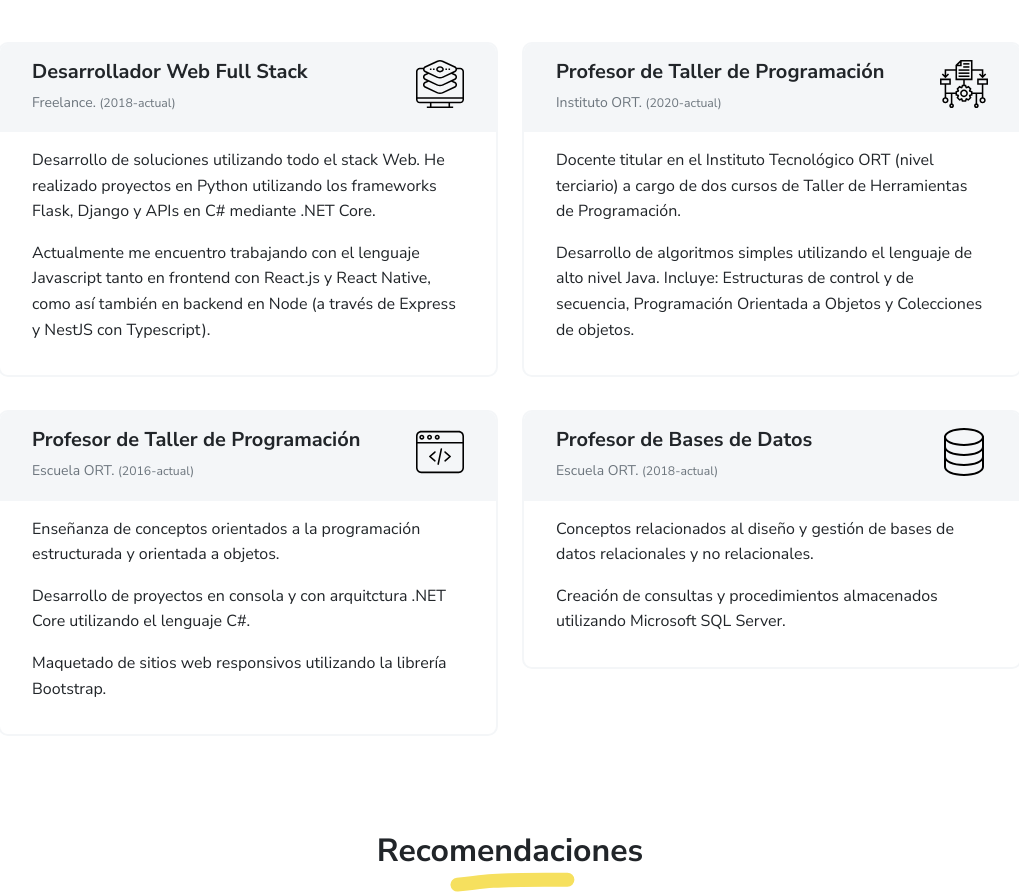
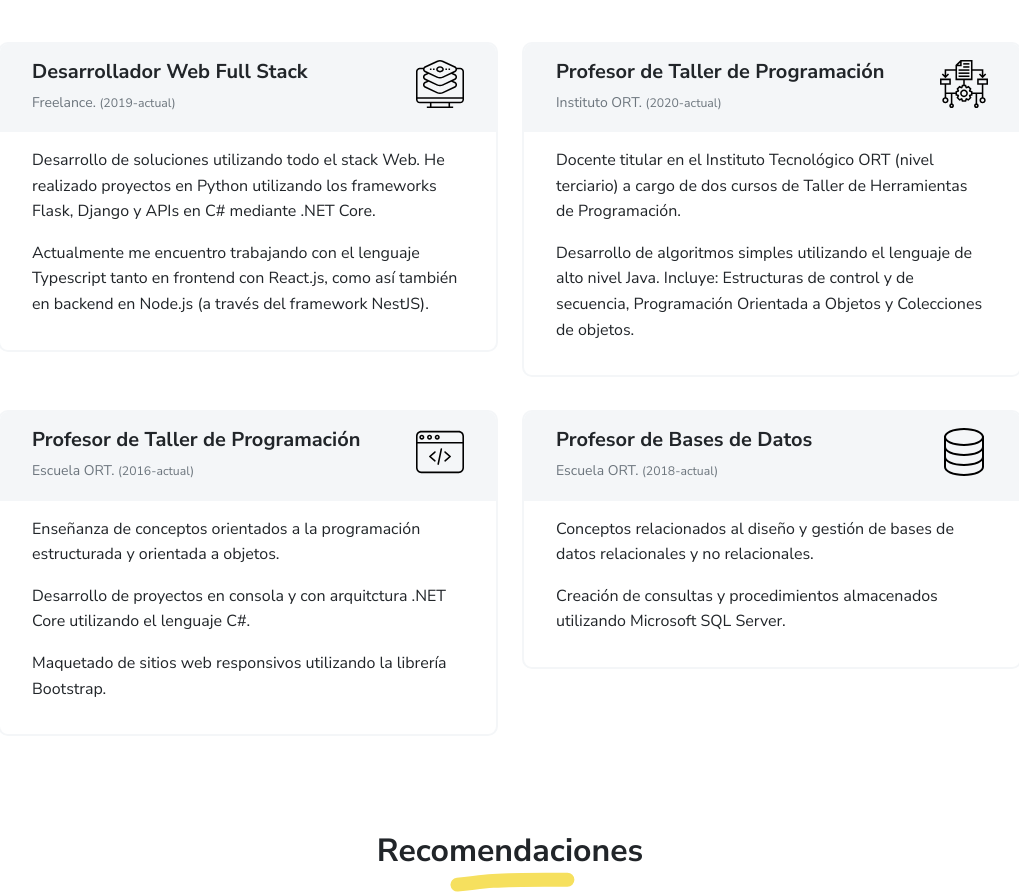
Before and after one commit to ezebinker/ezebinker.github.io, a plain HTML site: page index.html in a window 1280 px wide. Shown: the part 2376-3268 px from the top of the page, without its empty margins (130-1149 px from the left). Drawn offline with Linux system fonts and the light colour scheme.

Commit message:
Freelance description

```diff
--- a/index.html
+++ b/index.html
@@ -264,15 +264,14 @@
                   <div class="d-flex justify-content-between">
                     <div>
                       <h3 class="h5 mb-1">Desarrollador Web Full Stack</h3>
-                      <div class="text-muted text-small">Freelance. <small>(2018-actual)</small></div>
+                      <div class="text-muted text-small">Freelance. <small>(2019-actual)</small></div>
                     </div><img src="images/services/full-stack.svg" width="48" height="48" alt="full stack" />
                   </div>
                 </div>
                 <div class="card-body px-3 py-2">
                   <p>Desarrollo de soluciones utilizando todo el stack Web. He realizado proyectos en Python utilizando
                     los frameworks Flask, Django y APIs en C# mediante .NET Core.</p>
-                  <p>Actualmente me encuentro trabajando con el lenguaje Javascript tanto en frontend con React.js y
-                    React Native, como así también en backend en Node (a través de Express y NestJS con Typescript).</p>
+                  <p>Actualmente me encuentro trabajando con el lenguaje Typescript tanto en frontend con React.js, como así también en backend en Node.js (a través del framework NestJS).</p>
                 </div>
               </div>
             </div>
```
